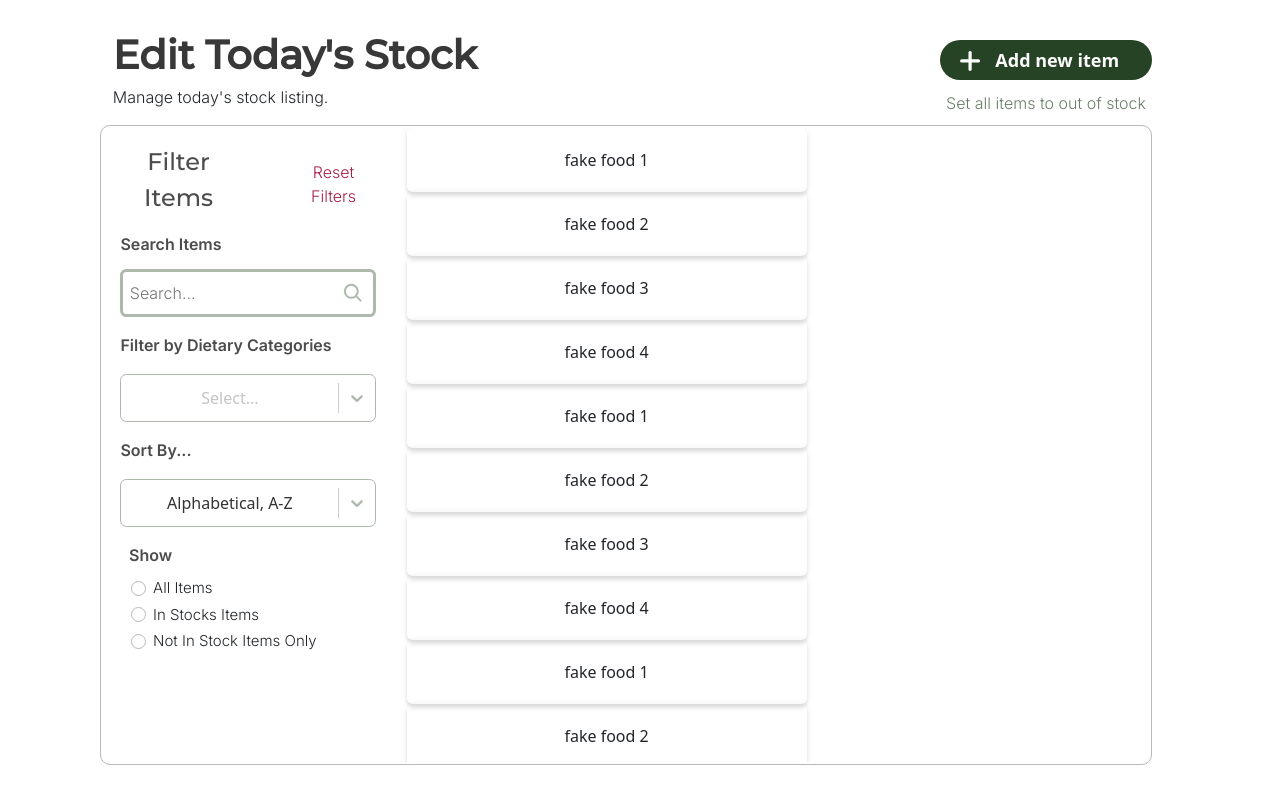
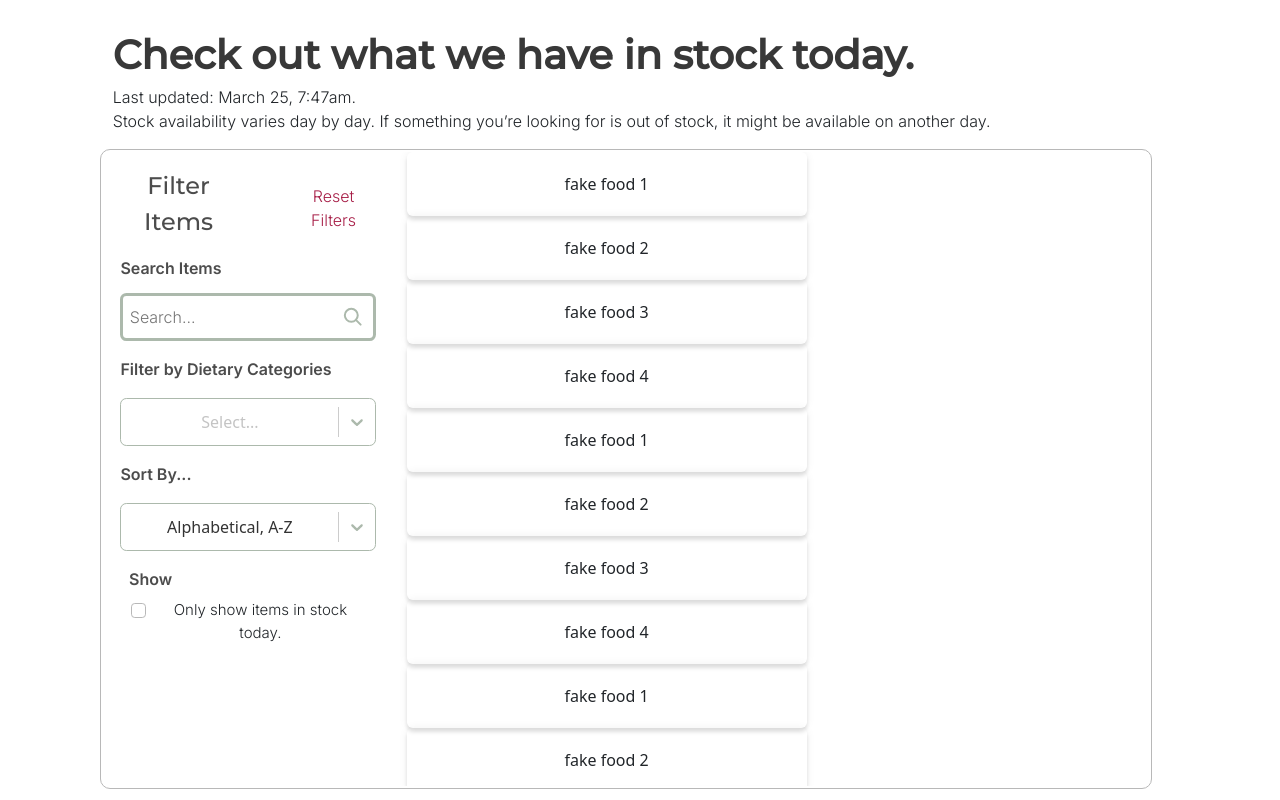
Before and after one commit to codebase-berkeley/berkeley-food-pantry, a React (Create React App) app in the folder client/: page / in a window 1280 px wide. Built offline with nearby package versions, Linux system fonts and the light colour scheme.

Commit message:
modified from admin view, fix checkbox hover color

```diff
--- a/client/src/stock_listing_user.css
+++ b/client/src/stock_listing_user.css
@@ -267,13 +267,17 @@ p#filterControlLabel {
     font-size: 15px;
 }
 
-input[type="radio"] {
+input[type="checkbox"] {
     border: 1.5px solid #B8B8B8;
-
 }
 
-input[type="radio"]:checked {
+input[type="checkbox"]:checked {
     border: 1.5px solid #B8B8B8;
     background-color: solid #264425;
     box-shadow: inset 0 0 0 2.5px white, inset 0 0 0 8px #264425;
 }
+
+input[type="checkbox"]:hover {
+    border: 1.5px solid #B8B8B8;
+    background-color: white;
+}
--- a/client/src/stock_listing_user.js
+++ b/client/src/stock_listing_user.js
@@ -74,16 +74,17 @@ function StockListingUser() {
                 <div className="topContainer">
 
                     <div className="leftSide">
-                        <h1>Edit Today's Stock</h1>
-                        <p>Manage today's stock listing.</p>
+                        <h1>Check out what we have in stock today.</h1>
+                        <p>Last updated: March 25, 7:47am.<br></br>
+                        Stock availability varies day by day. If something you’re looking for is out of stock, it might be available on another day.</p>
                     </div>
 
                     <div className="rightSide">
-                        <button type="button" class="btn" className="addButton">
+                        {/* <button type="button" class="btn" className="addButton">
                             <img src={isbesPlusSign}></img>
                             <div className="addItem"> Add new item </div>
                         </button>
-                        <button className="changeStock"> Set all items to out of stock </button>
+                        <button className="changeStock"> Set all items to out of stock </button> */}
                     </div>
 
                 </div>
@@ -135,22 +136,8 @@ function StockListingUser() {
                                 <div className="showText"> Show </div>
                                 <div className="form-check">
                                     <label class="form-check-label" for="exampleRadios1">
-                                        <input class="form-check-input" type="radio" name="exampleRadios" id="exampleRadios1" value="option1" unchecked></input>
-                                        All Items
-                                    </label>
-                                </div>
-
-                                <div className="form-check">
-                                    <label class="form-check-label" for="exampleRadios1">
-                                        <input class="form-check-input" type="radio" name="exampleRadios" id="exampleRadios1" value="option1" unchecked></input>
-                                        In Stocks Items
-                                    </label>
-                                </div>
-
-                                <div className="form-check">
-                                    <label class="form-check-label" for="exampleRadios1">
-                                        <input class="form-check-input" type="radio" name="exampleRadios" id="exampleRadios1" value="option1" unchecked></input>
-                                        Not In Stock Items Only
+                                        <input class="form-check-input" type="checkbox" name="exampleRadios" id="exampleRadios1" value="option1" unchecked></input>
+                                        Only show items in stock today.
                                     </label>
                                 </div>
                             </div>
```
